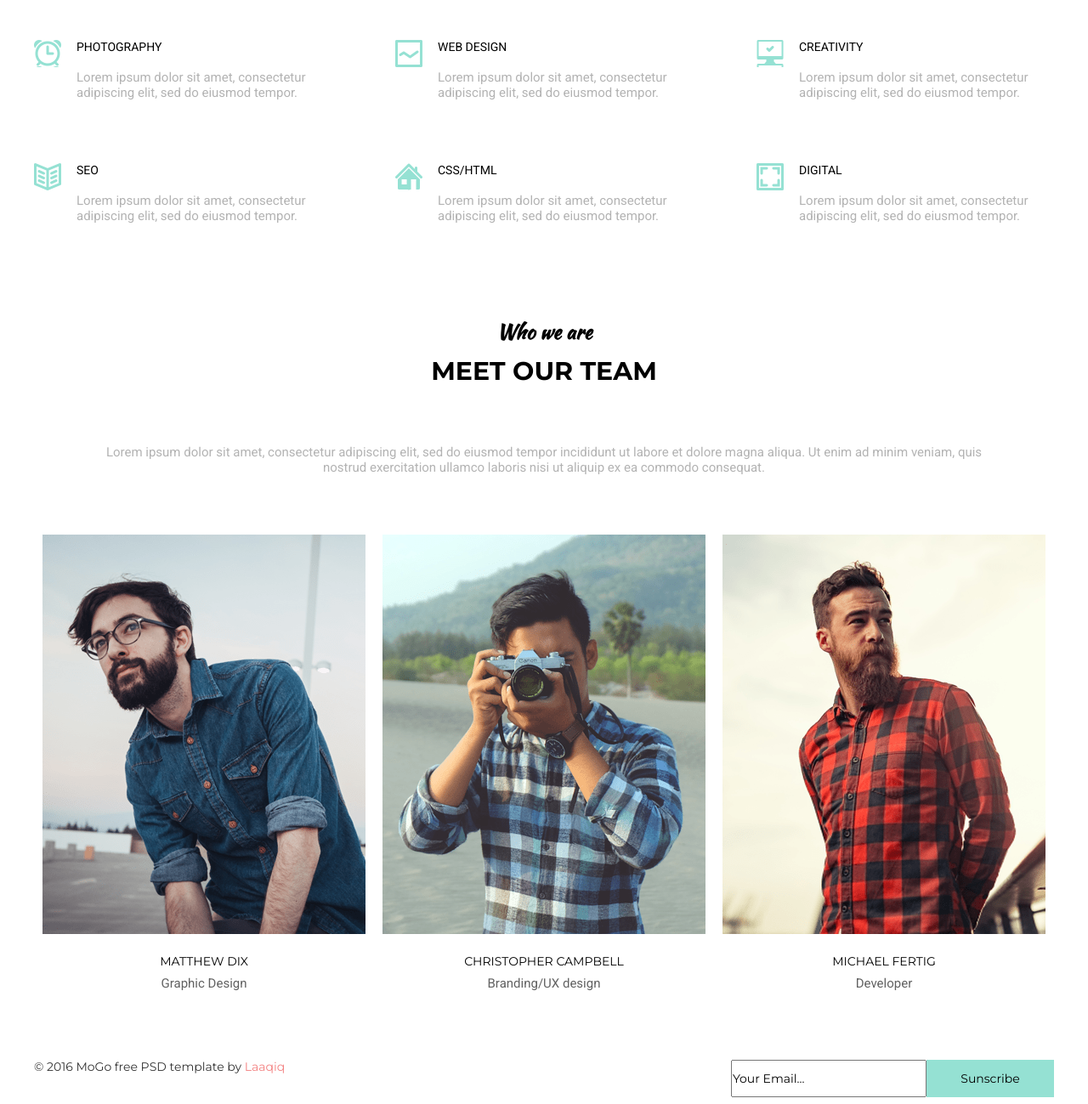
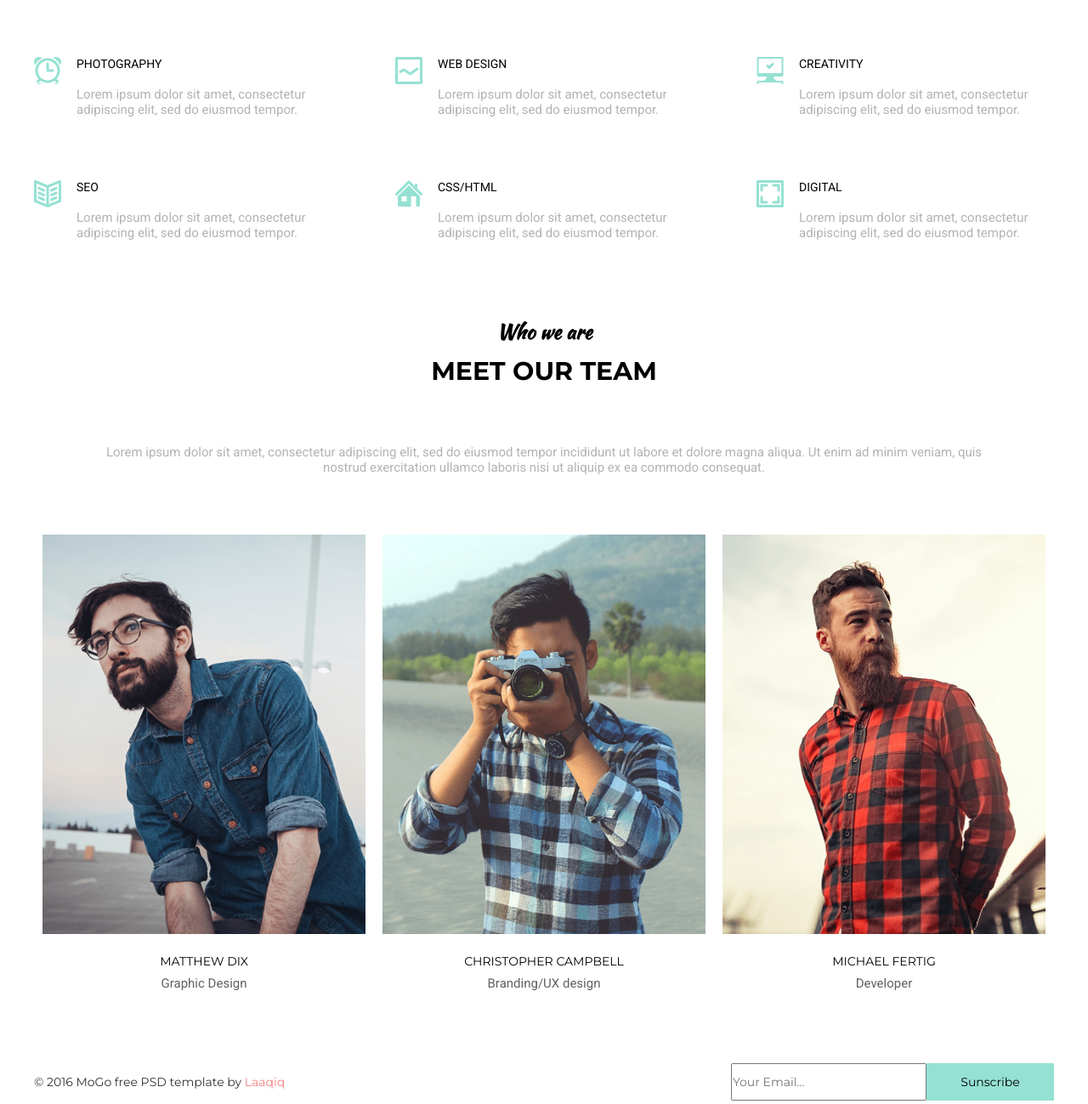
Before and after one commit to Sashakoleso/Goit-fe-course, a website: page Module-11/src/index.html in a window 1280 px wide. Shown: the part 1155-2454 px from the top of the page at 85% size. Drawn offline with nearby package versions, Linux system fonts and the light colour scheme; files that its build step writes are made by us from their sources; files whose address does not match are found by name.

Commit message:
11 changed

```diff
--- a/Module-11/src/html/footer.html
+++ b/Module-11/src/html/footer.html
@@ -2,6 +2,6 @@
     <div class="footer__text wrapper">
         <div class="footer__wrapper">
             <p class="footer__text">&copy 2016 MoGo free PSD template by <span class="footer__text__decoration">Laaqiq</span></p>
-            <div class="footer__form"><input type="text" value="Your Email..."><button class="button__load button__text">Sunscribe</button></div>
+            <div class="footer__form"><input type="text" placeholder="Your Email..."><button class="button__load button__text">Sunscribe</button></div>
         </div>
 </footer>
--- a/Module-11/src/sass/components/amazing-services.scss
+++ b/Module-11/src/sass/components/amazing-services.scss
@@ -10,8 +10,7 @@
     font-size: 24px;
     font-family: $main-fonts3;
     margin-bottom: 15px;
-    padding-top: 30px;
-}
+    }
 
 .title__team :nth-child(n+2) {
     margin-bottom: 70px;
@@ -134,11 +133,11 @@
     display: flex;
     -ms-flex-wrap: wrap;
     flex-wrap: wrap;
-     padding-bottom: 50px;
-}
+     }
 
-.services {
-    margin: 0;
+.service {
+    margin: 0 auto;
+    padding-top: 50px;
     padding-bottom: 30px;
 
 }
--- a/Module-11/src/sass/components/footer.scss
+++ b/Module-11/src/sass/components/footer.scss
@@ -50,7 +50,7 @@
     -ms-flex-pack: justify;
     justify-content: space-between;
     -ms-flex-line-pack: center;
-    align-content: center;
+    align-items: center;
     padding-top: 10px;
 }
 
--- a/Module-11/src/sass/components/team.scss
+++ b/Module-11/src/sass/components/team.scss
@@ -94,9 +94,8 @@
 
 .team__lists {
     margin: 0 auto;
-    padding: 0;
-    padding-bottom: 70px;
-}
+    padding: 30px 0 70px;
+   }
 
 .ucupation {
     font-family: $main-fonts2;
```
Also changed, not shown: Module-11/build/css/styles.css, Module-11/build/css/styles.min.css, Module-11/build/index.html.
